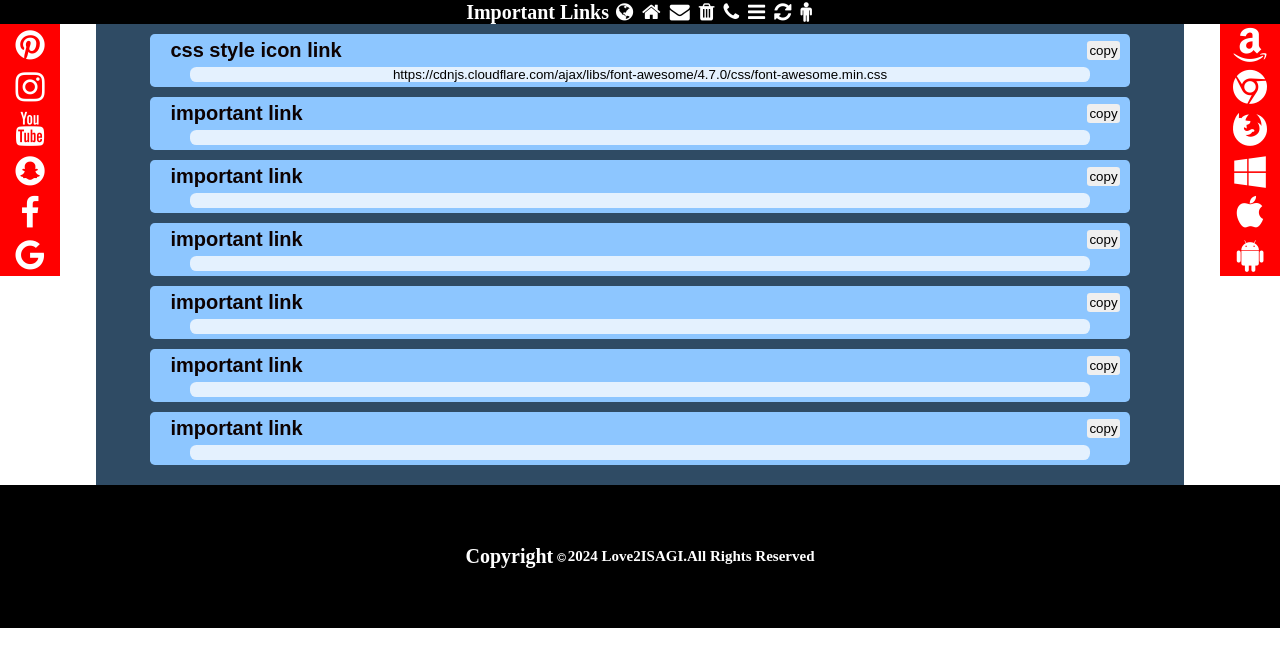
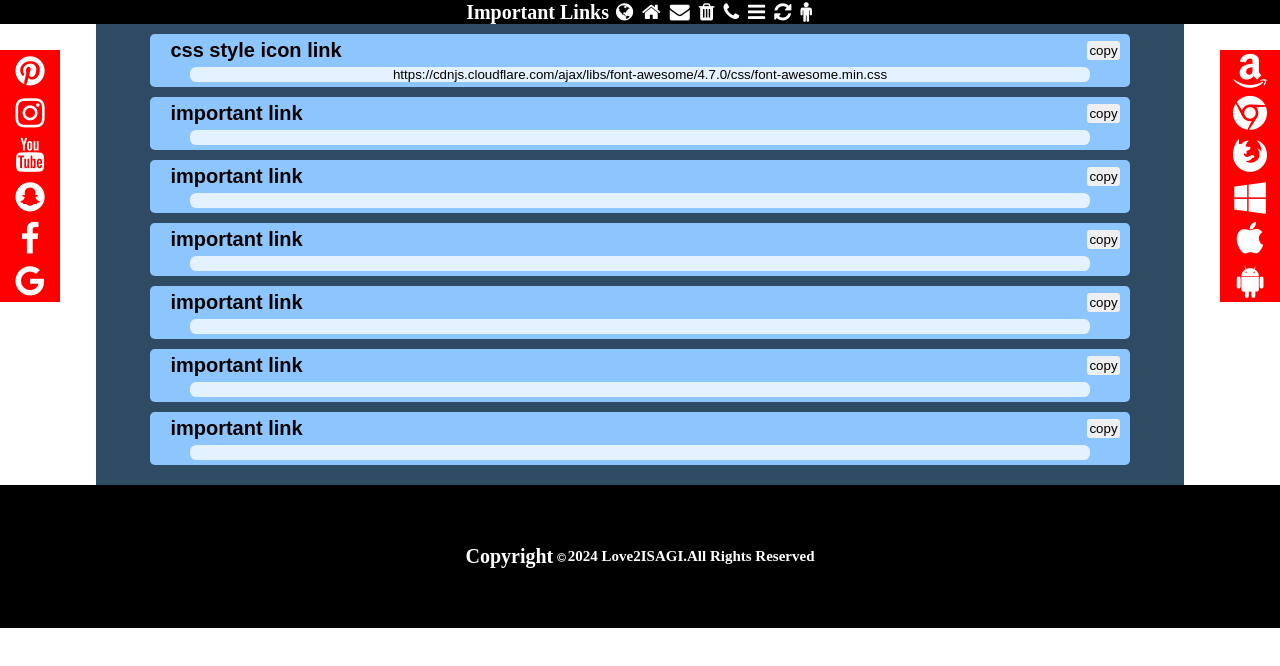
Before and after one commit to isagigoal/mywebsite, a plain HTML site: page Important-links/index.html in a window 1280 px wide. Drawn offline with Linux system fonts and the light colour scheme.

Commit message:
Update style.css
top in left and right added

```diff
--- a/Important-links/style.css
+++ b/Important-links/style.css
@@ -22,6 +22,7 @@
     font-size: 34px;
     text-align: center;
     position: fixed;
+    top: 50px;
     background-color: red;
     transition: all 0.3 ease;
 }
@@ -44,6 +45,7 @@
     text-align: center;
     position: fixed;
     right: 0px;
+    top: 50px;
     background-color: red;
     transition: all 0.3 ease;
 }
```
